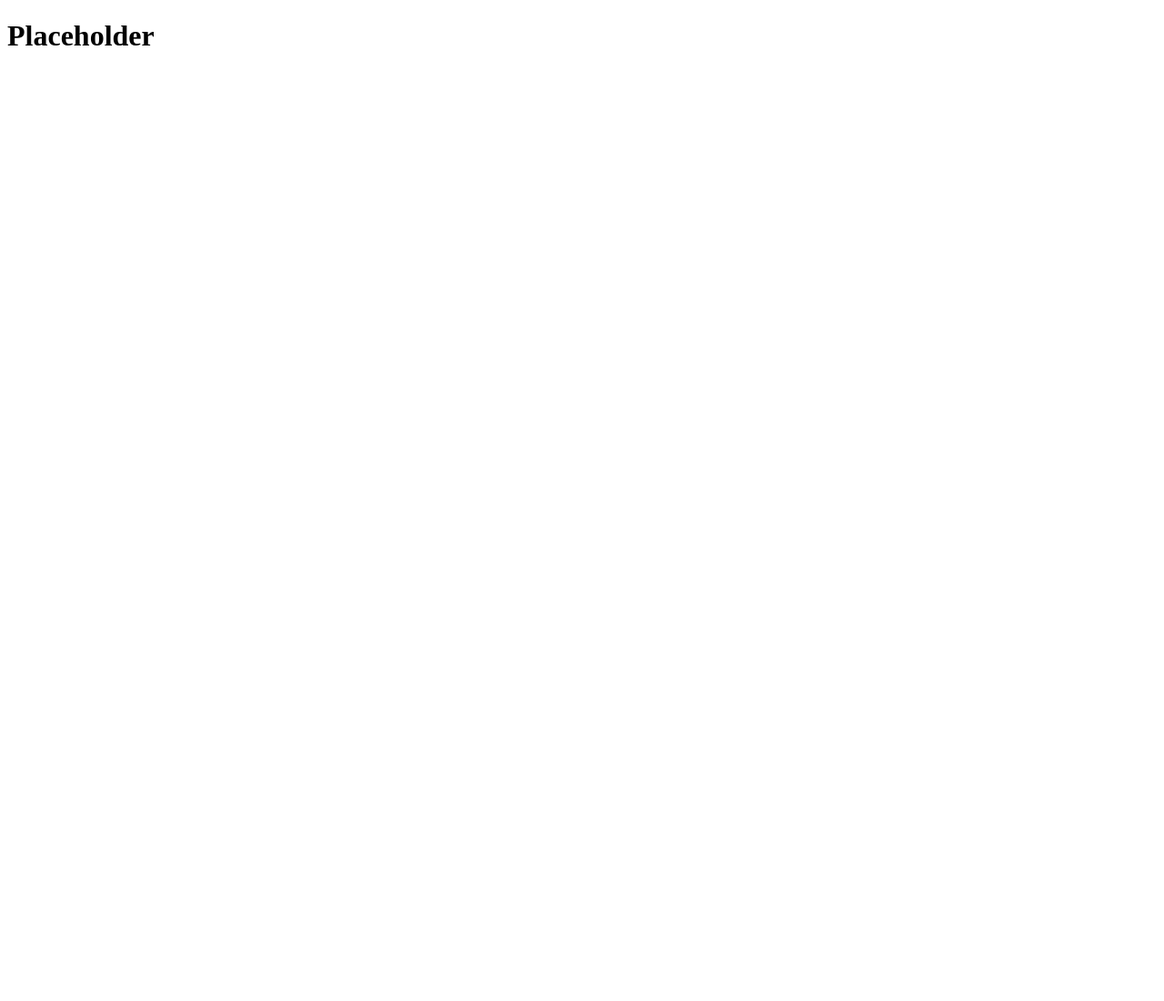
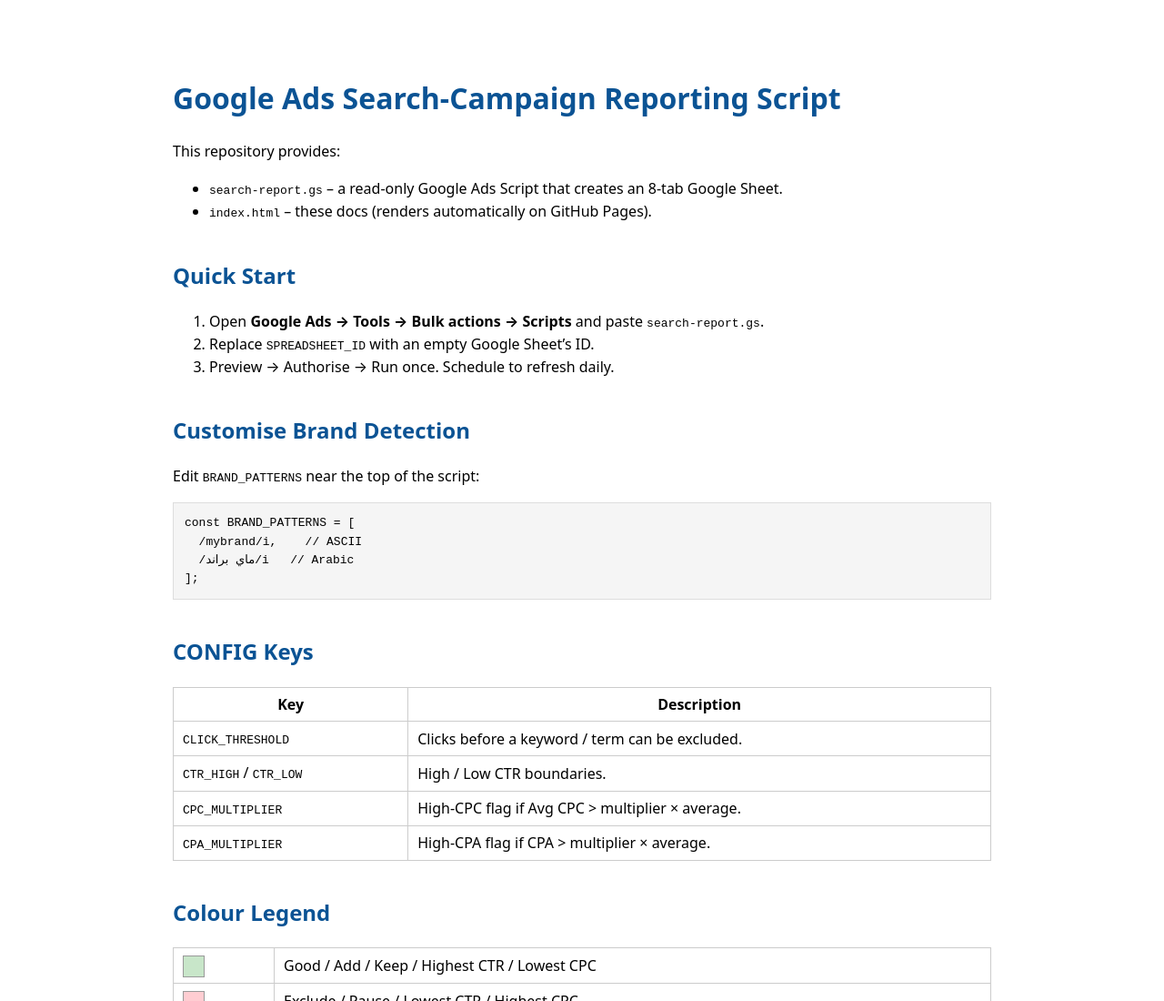
Before and after one commit to Hassanelsisi/google-ads-search-report, a plain HTML site: page index.html in a window 1280 px wide. Shown: the top 1100 px of the page at 91% size. Before the commit the page ends 800 px from the top, so only its background shows below. Drawn offline with Linux system fonts and the light colour scheme.

Commit message:
index.html

```diff
--- a/index.html
+++ b/index.html
@@ -1 +1,66 @@
-<!doctype html><html><head><meta charset="utf-8"><title>Docs placeholder</title></head><body><h1>Placeholder</h1></body></html>
+<!DOCTYPE html>
+<html lang="en">
+<head>
+<meta charset="utf-8">
+<title>Google Ads Search-Campaign Reporting Script</title>
+<meta name="viewport" content="width=device-width,initial-scale=1">
+<style>
+body{font-family:system-ui,-apple-system,"Segoe UI",Roboto,Helvetica,Arial,sans-serif;max-width:900px;margin:0 auto;padding:32px;line-height:1.55}
+h1,h2{color:#0b5394;margin-top:1.6em}
+pre{background:#f5f5f5;border:1px solid #ddd;padding:12px;overflow:auto}
+table{border-collapse:collapse;margin:16px 0;width:100%}th,td{border:1px solid #ccc;padding:6px 10px}
+.color{display:inline-block;width:1.4em;height:1.4em;margin-right:6px;border:1px solid #999;vertical-align:middle}
+</style>
+</head>
+<body>
+<h1>Google Ads Search-Campaign Reporting Script</h1>
+
+<p>This repository provides:</p>
+<ul>
+<li><code>search-report.gs</code> – a read-only Google Ads Script that creates an 8-tab Google Sheet.</li>
+<li><code>index.html</code>      – these docs (renders automatically on GitHub Pages).</li>
+</ul>
+
+<h2>Quick Start</h2>
+<ol>
+<li>Open <b>Google Ads → Tools → Bulk actions → Scripts</b> and paste <code>search-report.gs</code>.</li>
+<li>Replace <code>SPREADSHEET_ID</code> with an empty Google Sheet’s ID.</li>
+<li>Preview → Authorise → Run once.  Schedule to refresh daily.</li>
+</ol>
+
+<h2>Customise Brand Detection</h2>
+<p>Edit <code>BRAND_PATTERNS</code> near the top of the script:</p>
+<pre><code>const BRAND_PATTERNS = [
+  /mybrand/i,    // ASCII
+  /ماي براند/i   // Arabic
+];</code></pre>
+
+<h2>CONFIG Keys</h2>
+<table>
+<thead><tr><th>Key</th><th>Description</th></tr></thead>
+<tbody>
+<tr><td><code>CLICK_THRESHOLD</code></td><td>Clicks before a keyword / term can be excluded.</td></tr>
+<tr><td><code>CTR_HIGH</code> / <code>CTR_LOW</code></td><td>High / Low CTR boundaries.</td></tr>
+<tr><td><code>CPC_MULTIPLIER</code></td><td>High-CPC flag if Avg CPC &gt; multiplier × average.</td></tr>
+<tr><td><code>CPA_MULTIPLIER</code></td><td>High-CPA flag if CPA &gt; multiplier × average.</td></tr>
+</tbody></table>
+
+<h2>Colour Legend</h2>
+<table>
+<tr><td><span class="color" style="background:#c8e6c9"></span></td><td>Good / Add / Keep / Highest CTR / Lowest CPC</td></tr>
+<tr><td><span class="color" style="background:#ffcdd2"></span></td><td>Exclude / Pause / Lowest CTR / Highest CPC</td></tr>
+<tr><td><span class="color" style="background:#ffe0b2"></span></td><td>Review</td></tr>
+<tr><td><span class="color" style="background:#fff9c4"></span></td><td>High CPC</td></tr>
+<tr><td><span class="color" style="background:#bbdefb"></span></td><td>Low CPC</td></tr>
+</table>
+
+<h2>Contributing</h2>
+<ol>
+<li>Fork the repo and create a feature branch.</li>
+<li>Test your changes in Google Ads preview.</li>
+<li>Open a pull request with details and sample log output.</li>
+</ol>
+
+<p style="margin-top:3em;font-size:85%">License: MIT</p>
+</body>
+</html>
```
